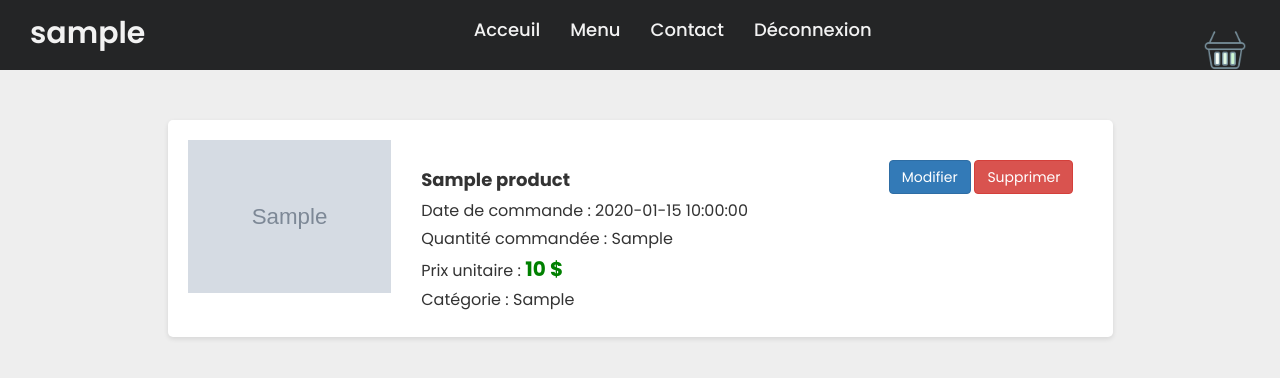
After one commit to hassen9721/Projet-PHP, a PHP site: page /list_commande.php in a window 1280 px wide. The commit adds this page. Shown: the top 378 px of the page. Run offline with PHP 8.4, Linux system fonts and the light colour scheme; the visitor is signed in with stand-in values (Sample User, id 1); tables that the repository leaves empty or names only in its code hold one stand-in row (values such as "Sample post"); grey boxes marked "Sample" are stand-in pictures.

Commit message:
Add Commands

```diff
--- /dev/null
+++ b/commande.class.php
@@ -0,0 +1,61 @@
+<?php
+
+require_once('pdo.php');
+
+class Commande
+{
+    public $id;
+    public $nom_user;
+    public $id_produit;
+    public $qte;
+    public $date_commande;
+
+    function insererCommande($nom_user, $id_produit, $qte, $date_commande)
+    {
+        // Récupérer l'ID de l'utilisateur à partir de son nom d'utilisateur
+        $cnx = new connexion();
+        $pdo = $cnx->CNXbase();
+        $req = "SELECT id FROM compte WHERE user = '$nom_user'";
+        $res = $pdo->query($req) or print_r($pdo->errorInfo());
+        $row = $res->fetch(PDO::FETCH_ASSOC);
+        $id_user = $row['id'];
+
+        // Insérer la commande dans la base de données avec l'ID de l'utilisateur
+        $req_insert = "INSERT INTO commande (nom_user, id_produit, qte, date_commande) VALUES ('$id_user', $id_produit, $qte, '$date_commande')";
+        $pdo->exec($req_insert) or print_r($pdo->errorInfo());
+    }
+
+    function modifierCommande($id, $qte)
+    {
+        $cnx = new connexion();
+        $pdo = $cnx->CNXbase();
+        $req = "UPDATE commande SET qte = $qte WHERE id = $id";
+        $pdo->exec($req) or print_r($pdo->errorInfo());
+    }
+
+    function supprimerCommande($id)
+    {
+        $cnx = new connexion();
+        $pdo = $cnx->CNXbase();
+        $req = "DELETE FROM commande WHERE id = $id";
+        $pdo->exec($req) or print_r($pdo->errorInfo());
+    }
+
+    function listerCommandes()
+    {
+        $cnx = new connexion();
+        $pdo = $cnx->CNXbase();
+        $req = $req = "SELECT c.*, p.* FROM commande c INNER JOIN product p ON c.id_produit = p.id";
+        $res = $pdo->query($req) or print_r($pdo->errorInfo());
+        return $res;
+    }
+
+    function getCommande($id)
+    {
+        $cnx = new connexion();
+        $pdo = $cnx->CNXbase();
+        $req = "SELECT * FROM commande WHERE id = $id";
+        $res = $pdo->query($req) or print_r($pdo->errorInfo());
+        return $res;
+    }
+}
--- a/header.php
+++ b/header.php
@@ -61,6 +61,8 @@
                 <li><a href="contact.php">Contact</a></li>
                 <li><a href="deconnexion.php">Déconnexion</a></li>
             </ul>
+            <a href="list_commande.php"><img src="images/buy.png" width="50" height="50" style="margin-top: 30px;"></a>
+
             <label for="menu-btn" class="btn menu-btn"><i class="fas fa-bars"></i></label>
         </div>
     </nav>
--- /dev/null
+++ b/list_commande.php
@@ -0,0 +1,97 @@
+<!DOCTYPE html>
+<html lang="en">
+
+<head>
+    <meta charset="UTF-8">
+    <meta name="viewport" content="width=device-width, initial-scale=1.0">
+    <title>Liste des commandes</title>
+    <link rel="stylesheet" href="https://maxcdn.bootstrapcdn.com/bootstrap/3.4.1/css/bootstrap.min.css">
+    <script src="https://ajax.googleapis.com/ajax/libs/jquery/3.7.1/jquery.min.js"></script>
+    <script src="https://maxcdn.bootstrapcdn.com/bootstrap/3.4.1/js/bootstrap.min.js"></script>
+
+    <style>
+        body {
+            background: #eee;
+        }
+
+
+
+        .commande-item {
+            background-color: #fff;
+            border-radius: 5px;
+            box-shadow: 0 2px 5px rgba(0, 0, 0, 0.1);
+            margin-bottom: 20px;
+            padding: 20px;
+        }
+
+        .product-image {
+            width: 100%;
+        }
+
+        .product-details {
+            margin-top: 20px;
+        }
+
+        .product-details h5 {
+            font-size: 18px;
+            font-weight: bold;
+            margin-bottom: 10px;
+        }
+
+        .product-details p {
+            font-size: 16px;
+            margin-bottom: 5px;
+        }
+
+        .product-details .price {
+            font-size: 20px;
+            font-weight: bold;
+            color: green;
+        }
+
+        .btn-modifier,
+        .btn-supprimer {
+            margin-top: 20px;
+        }
+    </style>
+</head>
+
+<body>
+    <?php
+    require_once "header.php";
+    require_once "session.php";
+    Verifier_session();
+    require_once('commande.class.php');
+    $us = new Commande();
+    $res = $us->listerCommandes();
+    ?>
+    <br><br><br><br><br><br>
+    <div class="container commande-container">
+        <div class="row">
+            <div class="col-md-10 col-md-offset-1">
+                <?php foreach ($res as $row) { ?>
+                    <div class="commande-item">
+                        <div class="row">
+                            <div class="col-md-3">
+                                <img class="img-responsive product-image" src="images/<?php echo $row['photo'] ?>" alt="Product Image">
+                            </div>
+                            <div class="col-md-6 product-details">
+                                <h5><?php echo $row['nom']; ?></h5>
+                                <p>Date de commande : <?php echo $row['date_commande']; ?></p>
+                                <p>Quantité commandée : <?php echo $row['qte']; ?></p>
+                                <p>Prix unitaire : <span class="price"><?php echo $row['prix']; ?> $</span></p>
+                                <p>Catégorie : <?php echo $row['categorie']; ?></p>
+                            </div>
+                            <div class="col-md-3">
+                                <a href="editProduct.php?id_prod=<?php echo $row['id']; ?>" class="btn btn-primary btn-modifier">Modifier</a>
+                                <a href="deleteProduct.php?id_prod=<?= $row['id']; ?>" class="btn btn-danger btn-supprimer">Supprimer</a>
+                            </div>
+                        </div>
+                    </div>
+                <?php } ?>
+            </div>
+        </div>
+    </div>
+</body>
+
+</html>
--- a/session.php
+++ b/session.php
@@ -5,5 +5,3 @@ function Verifier_session()
         header("location:login.php");
     }
 }
-
-?>
```
Also changed, not shown: boots.php (+33 -30 lines), css/navstyle.css (+53 -5 lines), necklace.php (+33 -30 lines), pants.php (+33 -30 lines), pulls.php (+33 -30 lines), watchs.php (+30 -34 lines), images/buy.png (added), images/images (3).jpg (added).
